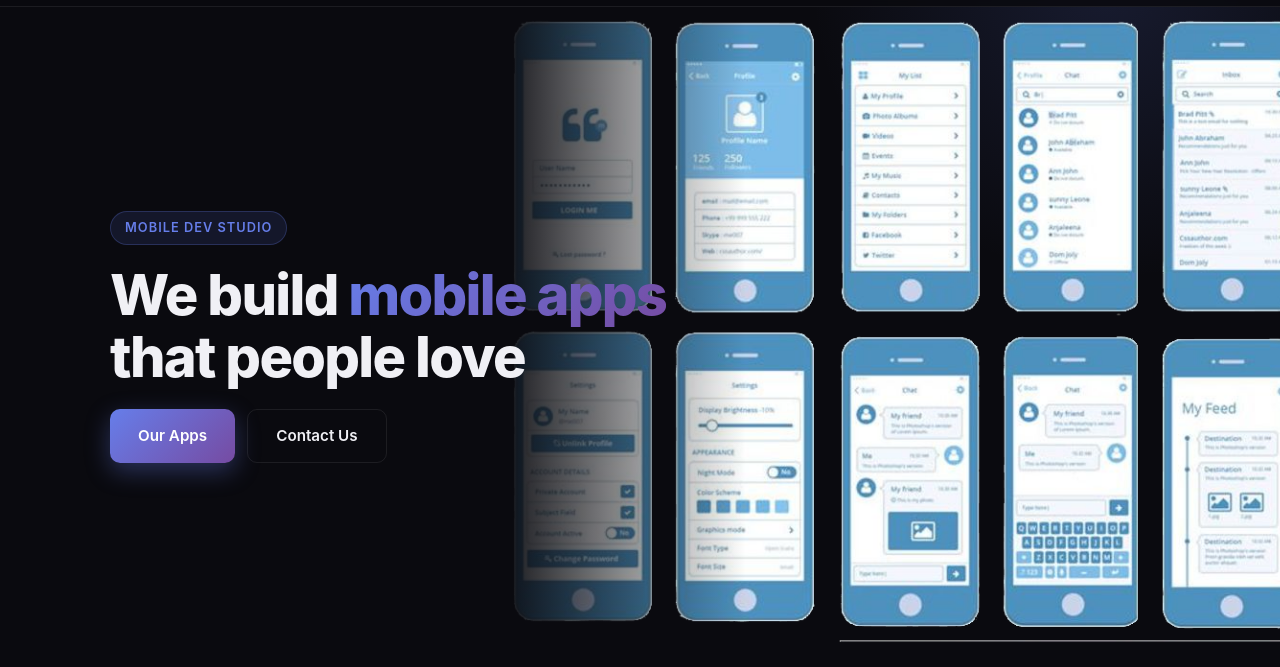
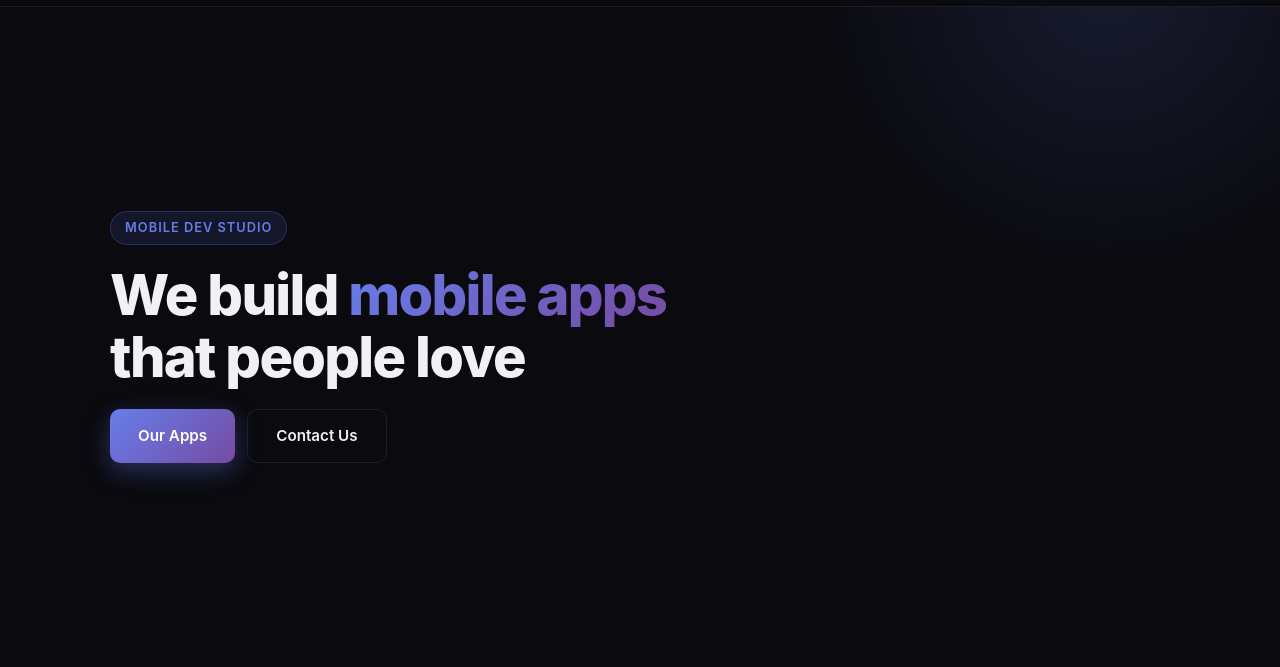
Before and after one commit to tommychubenko/leffberg, a plain HTML site: page index.html in a window 1280 px wide. Shown: the part 133-800 px from the top of the page. Drawn offline with Linux system fonts and the light colour scheme.

Commit message:
Прибрав hero картинку

```diff
--- a/index.html
+++ b/index.html
@@ -20,11 +20,11 @@
     <meta property="og:locale:alternate" content="uk_UA">
     <meta property="og:title" id="og-title" content="Leffberg — Mobile Dev Studio">
     <meta property="og:description" id="og-description" content="Leffberg — mobile app development studio. We build iOS and Android apps: Smoke Victory, Too Simple Photo to PDF, Babylon Budget.">
-    <meta property="og:image" content="https://leffberg.com/assets/hero.png">
+    <!-- <meta property="og:image" content="https://leffberg.com/assets/hero.png"> -->
     <meta name="twitter:card" content="summary_large_image">
     <meta name="twitter:title" id="twitter-title" content="Leffberg — Mobile Dev Studio">
     <meta name="twitter:description" id="twitter-description" content="Leffberg — mobile app development studio. We build iOS and Android apps: Smoke Victory, Too Simple Photo to PDF, Babylon Budget.">
-    <meta name="twitter:image" content="https://leffberg.com/assets/hero.png">
+    <!-- <meta name="twitter:image" content="https://leffberg.com/assets/hero.png"> -->
     <script type="application/ld+json">
     {
         "@context": "https://schema.org",
@@ -836,7 +836,7 @@
         <!-- Hero -->
         <section class="hero" id="home">
             <div class="hero-visual" aria-hidden="true">
-                <img src="assets/hero.png" alt="" loading="eager">
+                <!-- <img src="assets/hero.png" alt="" loading="eager"> -->
             </div>
             <div class="container hero-grid">
                 <div class="hero-content">
```
